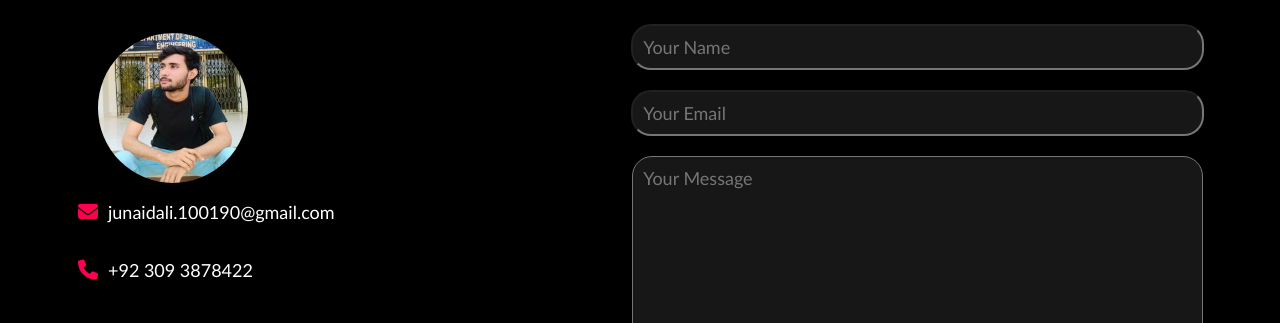
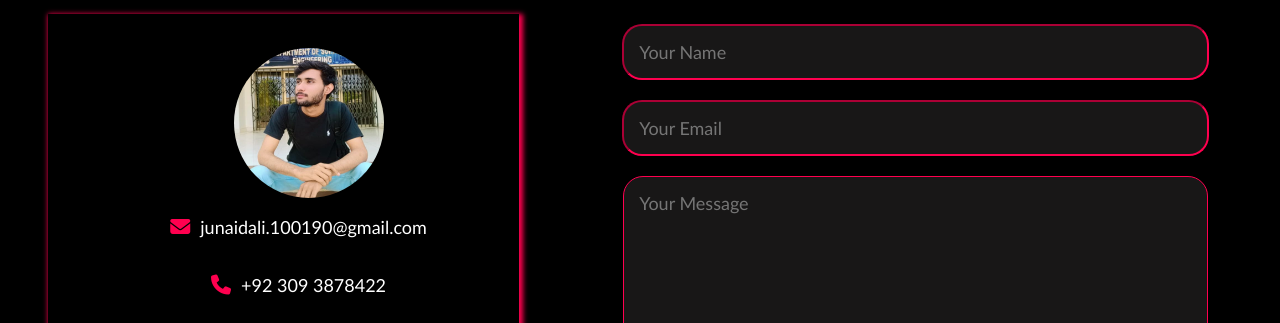
Before and after one commit to Dharejo-Junaid/Contact-me, a plain HTML site: page index.html in a window 1280 px wide. Shown: the part 94-417 px from the top of the page. Drawn offline with Linux system fonts and the light colour scheme.

Commit message:
Some style add to CSS file

```diff
--- a/style.css
+++ b/style.css
@@ -22,6 +22,8 @@ body {
 
 .left {
     flex-grow: 2;
+    align-items: center;
+    box-shadow: 2px 2px 5px 2px #ff004f;
 }
 
 .right {
@@ -97,12 +99,13 @@ button:active {
 
 input, textarea {
     width: 100%;
-    padding: 10px;
+    padding: 15px;
     font-size: large;
     margin: 10px;
     background-color: rgb(24, 23, 23);
     color: white;
     border-radius: 20px;
+    border-color: #ff004f;
 }
 
 textarea {
```
